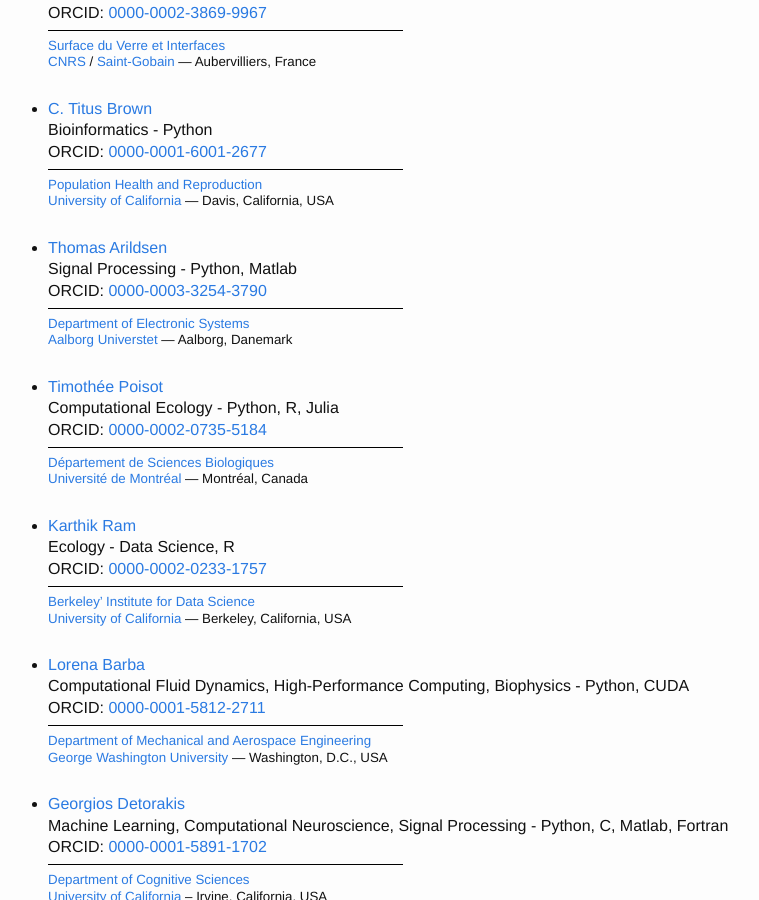
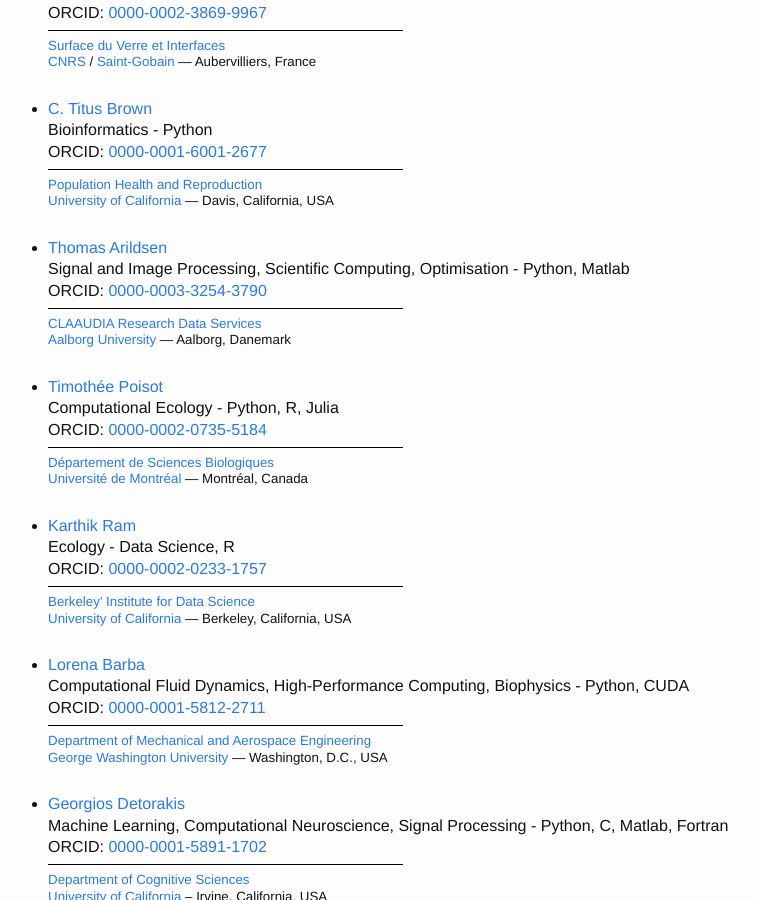
Before and after one commit to ReScience/rescience.github.io, a Jekyll site: the page built from 04-board.md, in a window 1280 px wide and 900 px high, scrolled down 1671 px. Shown: the whole window, without its empty margins (252-1011 px from the left). Built offline with Jekyll 4.4.1, drawn with Linux system fonts in a browser that asks for light colours; our own code applies the rules of GitHub Pages for plain Markdown files.

Commit message:
Update 04-board.md
Updated subjects and affiliation of Thomas Arildsen

```diff
--- a/04-board.md
+++ b/04-board.md
@@ -101,11 +101,11 @@
   </small>
 
 * [Thomas Arildsen](https://github.com/ThomasA)
-  Signal Processing - Python, Matlab
+  Signal and Image Processing, Scientific Computing, Optimisation - Python, Matlab
   ORCID: [0000-0003-3254-3790](http://orcid.org/0000-0003-3254-3790)
   <small>
-  [Department of Electronic Systems](http://www.es.aau.dk)
-  [Aalborg Universtet](http://www.aau.dk) —
+  [CLAAUDIA Research Data Services](https://www.claaudia.aau.dk/)
+  [Aalborg University](https://www.aau.dk) —
   Aalborg, Danemark
   </small>
 
```
